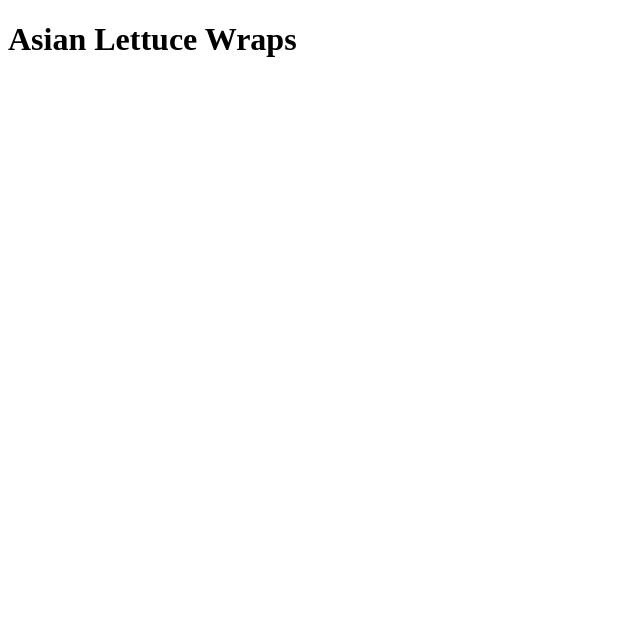
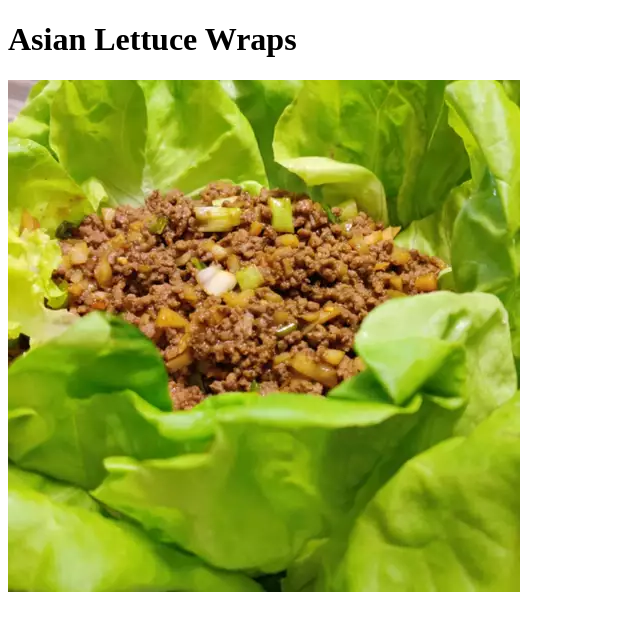
Before and after one commit to benjacom08/odin-recipes, a plain HTML site: page recipes/asian_lettuce_wraps.html in a window 1280 px wide. Shown: the whole page, without its empty margins (0-640 px from the left). Drawn offline with Linux system fonts and the light colour scheme.

Commit message:
Add An image to asian_lettuce_wraps.html below <h1>Asian Lettuce Wraps</h1>

```diff
--- a/recipes/asian_lettuce_wraps.html
+++ b/recipes/asian_lettuce_wraps.html
@@ -7,5 +7,6 @@
 
     <body>
         <h1>Asian Lettuce Wraps</h1>
+        <img src="../images/lettuce-wraps copy.png">
     </body>
 </html>
```
